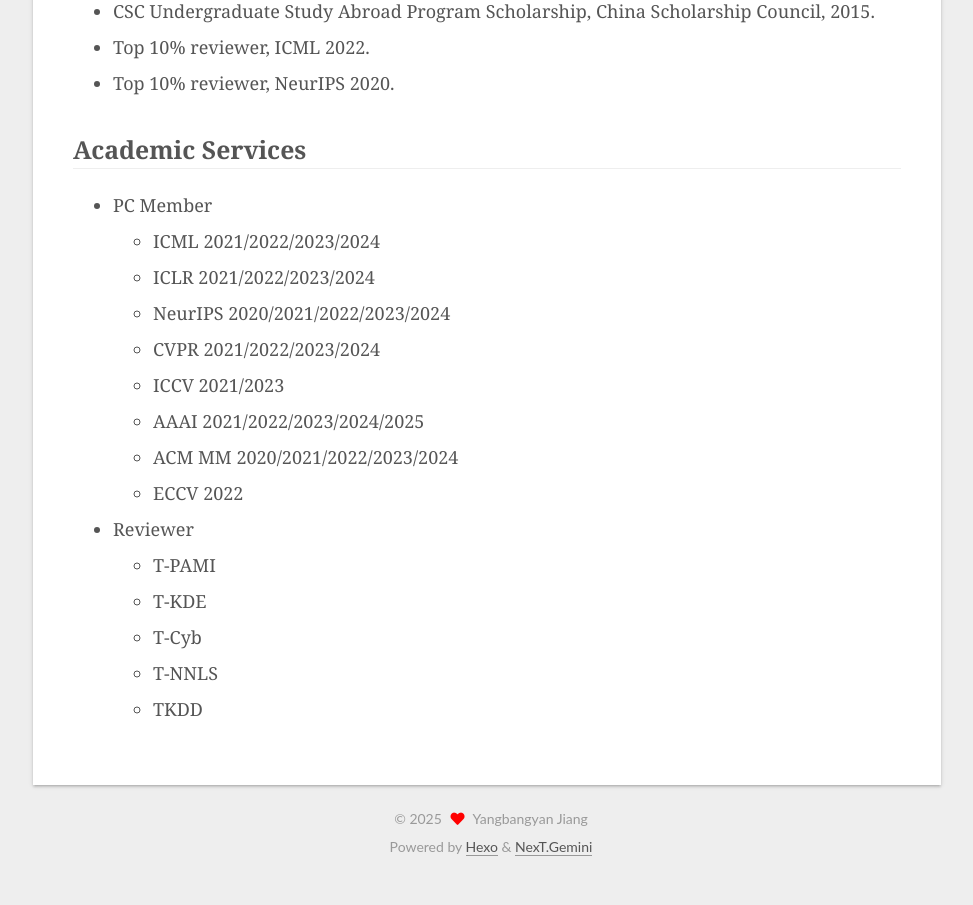
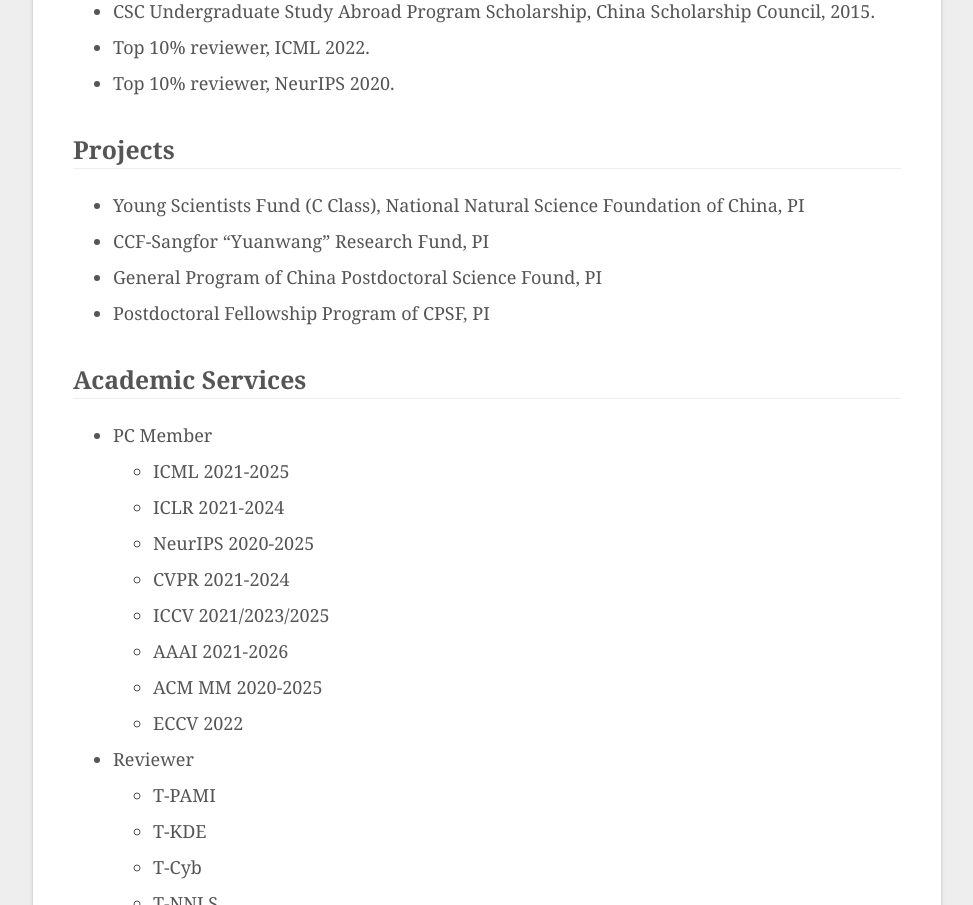
Before and after one commit to jiangyangby/jiangyangby.github.io, a plain HTML site: page 2023/03/10/hello-world/index.html in a window 1280 px wide. Shown: the part 1480-2385 px from the top of the page, without its empty margins (279-1252 px from the left). Before the commit the page ends 2361 px from the top, so only its background shows below. Drawn offline with Linux system fonts and the light colour scheme; a web font is replaced by a local one.

Commit message:
Site updated: 2025-08-29 15:14:34

```diff
--- a/2023/03/10/hello-world/index.html
+++ b/2023/03/10/hello-world/index.html
@@ -30,7 +30,7 @@
 <meta property="og:description" content="WelcomeHi! Welcome to my homepage. I’m Yangbangyan Jiang (姜阳邦彦), a Post-doc Fellow in University of Chinese Academy of Sciences (UCAS). I received the Ph.D. degree in Institute of Information Engineer">
 <meta property="og:locale" content="en_US">
 <meta property="article:published_time" content="2023-03-10T13:55:40.312Z">
-<meta property="article:modified_time" content="2024-10-10T02:11:30.000Z">
+<meta property="article:modified_time" content="2025-08-29T07:14:02.552Z">
 <meta property="article:author" content="Yangbangyan Jiang">
 <meta name="twitter:card" content="summary">
 
@@ -192,7 +192,7 @@
     <div class="post-body" itemprop="articleBody">
 
 
-        <h2 id="Welcome"><a href="#Welcome" class="headerlink" title="Welcome"></a>Welcome</h2><p>Hi! Welcome to my homepage. I’m <strong>Yangbangyan Jiang (姜阳邦彦)</strong>, a Post-doc Fellow in University of Chinese Academy of Sciences (UCAS). I received the Ph.D. degree in Institute of Information Engineering, Chinese Academy of Sciences (IIE, CAS), jointly supervised by <a target="_blank" rel="noopener" href="http://people.ucas.ac.cn/~qmhuang">Qingming Huang</a> (Professor at UCAS, IEEE Fellow) and <a target="_blank" rel="noopener" href="http://people.ucas.ac.cn/~xiaochun">Xiaochun Cao</a> (Professor at IIE, CAS). My research interests include <em>machine learning</em> and <em>deep learning</em>. I am also proud to have collaborated with <a target="_blank" rel="noopener" href="http://vipl.ict.ac.cn/people/~qianqianxu">Qianqian Xu</a> (Professor at ICT, CAS), <a target="_blank" rel="noopener" href="https://joshuaas.github.io/">Zhiyong Yang</a> (Assistant Professor at UCAS) and <a target="_blank" rel="noopener" href="https://www.researchgate.net/profile/Ke_Ma10">Ke Ma</a> (Assistant Professor at UCAS).</p>
+        <h2 id="Welcome"><a href="#Welcome" class="headerlink" title="Welcome"></a>Welcome</h2><p>Hi! Welcome to my homepage. I’m <strong>Yangbangyan Jiang (姜阳邦彦)</strong>, a Post-doc Fellow in University of Chinese Academy of Sciences (UCAS). I received the Ph.D. degree in Institute of Information Engineering, Chinese Academy of Sciences (IIE, CAS), jointly supervised by <a target="_blank" rel="noopener" href="http://people.ucas.ac.cn/~qmhuang">Qingming Huang</a> (Professor at UCAS, IEEE Fellow) and <a target="_blank" rel="noopener" href="http://people.ucas.ac.cn/~xiaochun">Xiaochun Cao</a> (Professor at IIE, CAS). My research interests include <em>machine learning</em> and <em>deep learning</em>. I am also proud to have collaborated with <a target="_blank" rel="noopener" href="http://vipl.ict.ac.cn/people/~qianqianxu">Qianqian Xu</a> (Professor at ICT, CAS), <a target="_blank" rel="noopener" href="https://joshuaas.github.io/">Zhiyong Yang</a> (Associate Professor at UCAS) and <a target="_blank" rel="noopener" href="https://www.researchgate.net/profile/Ke_Ma10">Ke Ma</a> (Associate Professor at UCAS).</p>
 <h2 id="Recent-News"><a href="#Recent-News" class="headerlink" title="Recent News"></a>Recent News</h2><ul>
 <li><font color="red"><em>NEW</em></font> <strong>2024.10</strong>: A paper is accepted by TIP.</li>
 <li><font color="red"><em>NEW</em></font> <strong>2024.06</strong>: Two papers are accepted by ACM MM’24.</li>
@@ -220,15 +220,21 @@
 <li>Top 10% reviewer, ICML 2022.</li>
 <li>Top 10% reviewer, NeurIPS 2020.</li>
 </ul>
+<h2 id="Projects"><a href="#Projects" class="headerlink" title="Projects"></a>Projects</h2><ul>
+<li>Young Scientists Fund (C Class), National Natural Science Foundation of China, PI</li>
+<li>CCF-Sangfor “Yuanwang” Research Fund, PI</li>
+<li>General Program of China Postdoctoral Science Found, PI</li>
+<li>Postdoctoral Fellowship Program of CPSF, PI</li>
+</ul>
 <h2 id="Academic-Services"><a href="#Academic-Services" class="headerlink" title="Academic Services"></a>Academic Services</h2><ul>
 <li>PC Member<ul>
-<li>ICML 2021&#x2F;2022&#x2F;2023&#x2F;2024</li>
-<li>ICLR 2021&#x2F;2022&#x2F;2023&#x2F;2024</li>
-<li>NeurIPS 2020&#x2F;2021&#x2F;2022&#x2F;2023&#x2F;2024</li>
-<li>CVPR 2021&#x2F;2022&#x2F;2023&#x2F;2024</li>
-<li>ICCV 2021&#x2F;2023</li>
-<li>AAAI 2021&#x2F;2022&#x2F;2023&#x2F;2024&#x2F;2025</li>
-<li>ACM MM 2020&#x2F;2021&#x2F;2022&#x2F;2023&#x2F;2024</li>
+<li>ICML 2021-2025</li>
+<li>ICLR 2021-2024</li>
+<li>NeurIPS 2020-2025</li>
+<li>CVPR 2021-2024</li>
+<li>ICCV 2021&#x2F;2023&#x2F;2025</li>
+<li>AAAI 2021-2026</li>
+<li>ACM MM 2020-2025</li>
 <li>ECCV 2022</li>
 </ul>
 </li>
@@ -311,7 +317,7 @@
 
       <!--noindex-->
       <div class="post-toc-wrap sidebar-panel">
-          <div class="post-toc motion-element"><ol class="nav"><li class="nav-item nav-level-2"><a class="nav-link" href="#Welcome"><span class="nav-number">1.</span> <span class="nav-text">Welcome</span></a></li><li class="nav-item nav-level-2"><a class="nav-link" href="#Recent-News"><span class="nav-number">2.</span> <span class="nav-text">Recent News</span></a></li><li class="nav-item nav-level-2"><a class="nav-link" href="#Education"><span class="nav-number">3.</span> <span class="nav-text">Education</span></a></li><li class="nav-item nav-level-2"><a class="nav-link" href="#Honors-amp-Awards"><span class="nav-number">4.</span> <span class="nav-text">Honors &amp; Awards</span></a></li><li class="nav-item nav-level-2"><a class="nav-link" href="#Academic-Services"><span class="nav-number">5.</span> <span class="nav-text">Academic Services</span></a></li></ol></div>
+          <div class="post-toc motion-element"><ol class="nav"><li class="nav-item nav-level-2"><a class="nav-link" href="#Welcome"><span class="nav-number">1.</span> <span class="nav-text">Welcome</span></a></li><li class="nav-item nav-level-2"><a class="nav-link" href="#Recent-News"><span class="nav-number">2.</span> <span class="nav-text">Recent News</span></a></li><li class="nav-item nav-level-2"><a class="nav-link" href="#Education"><span class="nav-number">3.</span> <span class="nav-text">Education</span></a></li><li class="nav-item nav-level-2"><a class="nav-link" href="#Honors-amp-Awards"><span class="nav-number">4.</span> <span class="nav-text">Honors &amp; Awards</span></a></li><li class="nav-item nav-level-2"><a class="nav-link" href="#Projects"><span class="nav-number">5.</span> <span class="nav-text">Projects</span></a></li><li class="nav-item nav-level-2"><a class="nav-link" href="#Academic-Services"><span class="nav-number">6.</span> <span class="nav-text">Academic Services</span></a></li></ol></div>
       </div>
       <!--/noindex-->
 
--- a/css/main.css
+++ b/css/main.css
@@ -1168,7 +1168,7 @@
 }
 .links-of-author a::before,
 .links-of-author span.exturl::before {
-  background: #73011b;
+  background: #13ff1c;
   border-radius: 50%;
   content: ' ';
   display: inline-block;
```
Also changed, not shown: index.html (+14 -8 lines), sitemap.xml (+9 -9 lines).
